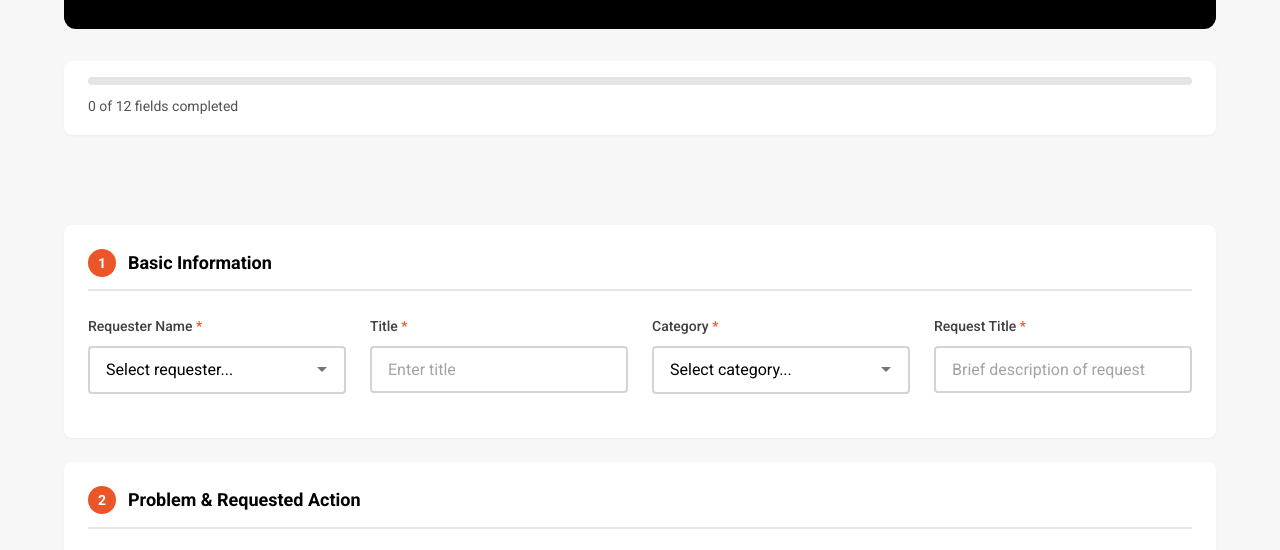
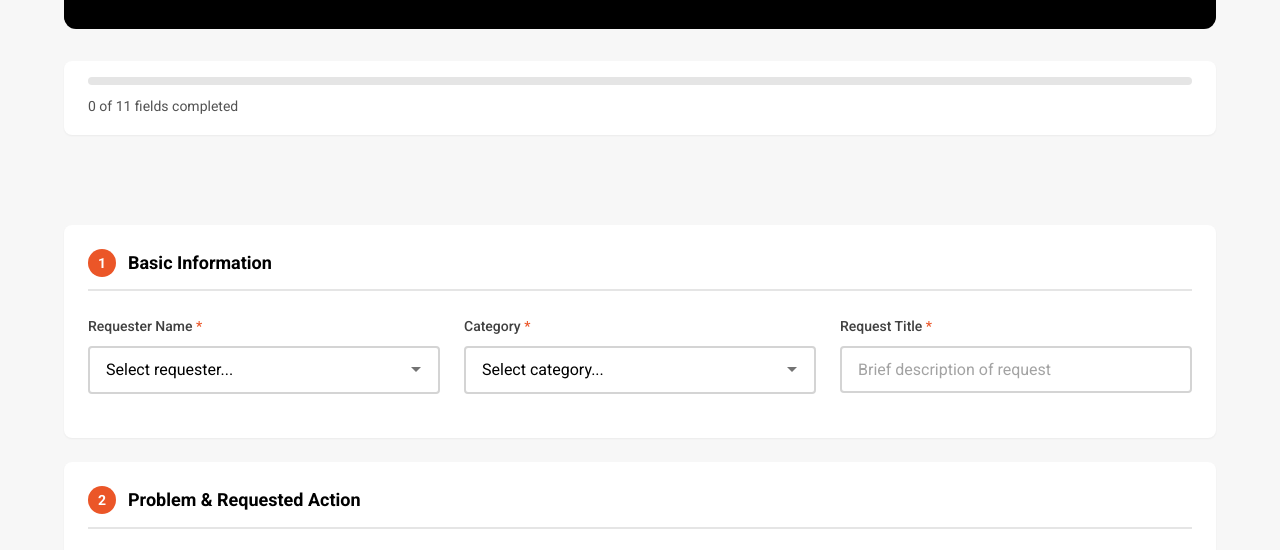
Before and after one commit to jackhibberts-coder/Sustaining-Intake-Form, a plain HTML site: page index.html in a window 1280 px wide. Shown: the part 235-785 px from the top of the page. Drawn offline with Linux system fonts and the light colour scheme.

Commit message:
Add files via upload

```diff
--- a/index.html
+++ b/index.html
@@ -27,7 +27,7 @@
             <div class="progress-bar">
                 <div class="progress-fill" id="progressFill"></div>
             </div>
-            <span class="progress-text" id="progressText">0 of 12 fields completed</span>
+            <span class="progress-text" id="progressText">0 of 11 fields completed</span>
         </div>
 
         <!-- Draft Status -->
@@ -44,7 +44,7 @@
                     <span class="section-number">1</span>
                     Basic Information
                 </h2>
-                <div class="form-row four-col">
+                <div class="form-row three-col">
                     <div class="form-group">
                         <label for="requesterName">Requester Name <span class="required">*</span></label>
                         <select id="requesterName" name="requesterName" required aria-describedby="requesterNameError">
@@ -75,12 +75,6 @@
                             <option value="Mark Wilding">Mark Wilding</option>
                         </select>
                         <span class="error-message" id="requesterNameError"></span>
-                    </div>
-                    <div class="form-group">
-                        <label for="title">Title <span class="required">*</span></label>
-                        <input type="text" id="title" name="title" required
-                               placeholder="Enter title" aria-describedby="titleError">
-                        <span class="error-message" id="titleError"></span>
                     </div>
                     <div class="form-group">
                         <label for="category">Category <span class="required">*</span></label>
--- a/script.js
+++ b/script.js
@@ -21,7 +21,7 @@ const CONFIG = {
     AUTOSAVE_DELAY: 1000,
 
     // Total number of required fields
-    TOTAL_FIELDS: 12
+    TOTAL_FIELDS: 11
 };
 
 // ============================================
@@ -50,7 +50,6 @@ const suppliersHidden = document.getElementById('suppliersHidden');
 // ============================================
 const REQUIRED_FIELDS = [
     { id: 'requesterName', type: 'select', label: 'Requester Name' },
-    { id: 'title', type: 'text', label: 'Title' },
     { id: 'category', type: 'select', label: 'Category' },
     { id: 'requestTitle', type: 'text', label: 'Request Title' },
     { id: 'problem', type: 'textarea', label: 'Problem' },
@@ -467,7 +466,6 @@ async function submitToGoogleScript(formData) {
 function getFormData() {
     return {
         requesterName: document.getElementById('requesterName').value,
-        title: document.getElementById('title').value.trim(),
         category: document.getElementById('category').value,
         requestTitle: document.getElementById('requestTitle').value.trim(),
         problem: document.getElementById('problem').value.trim(),
```
